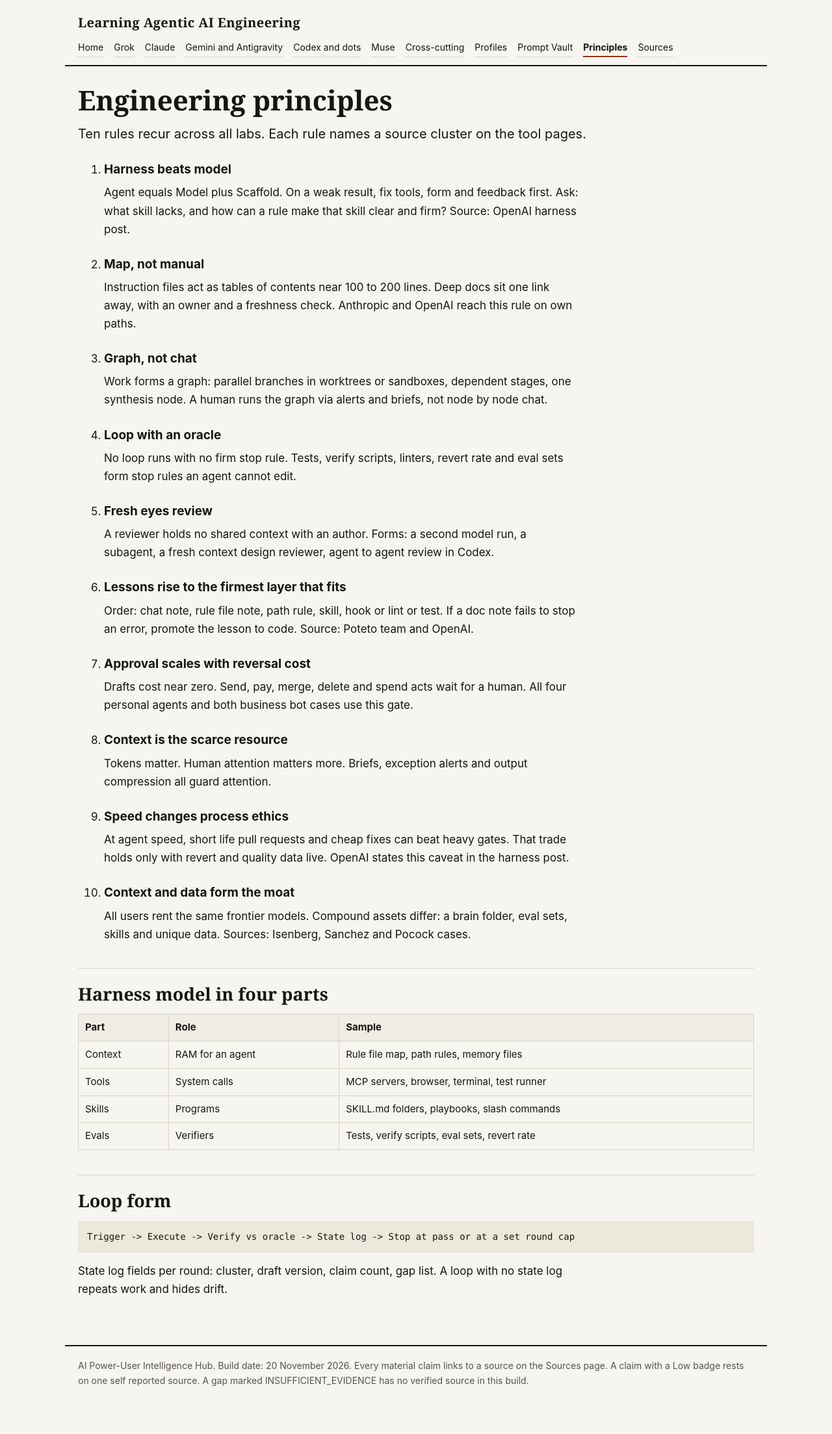
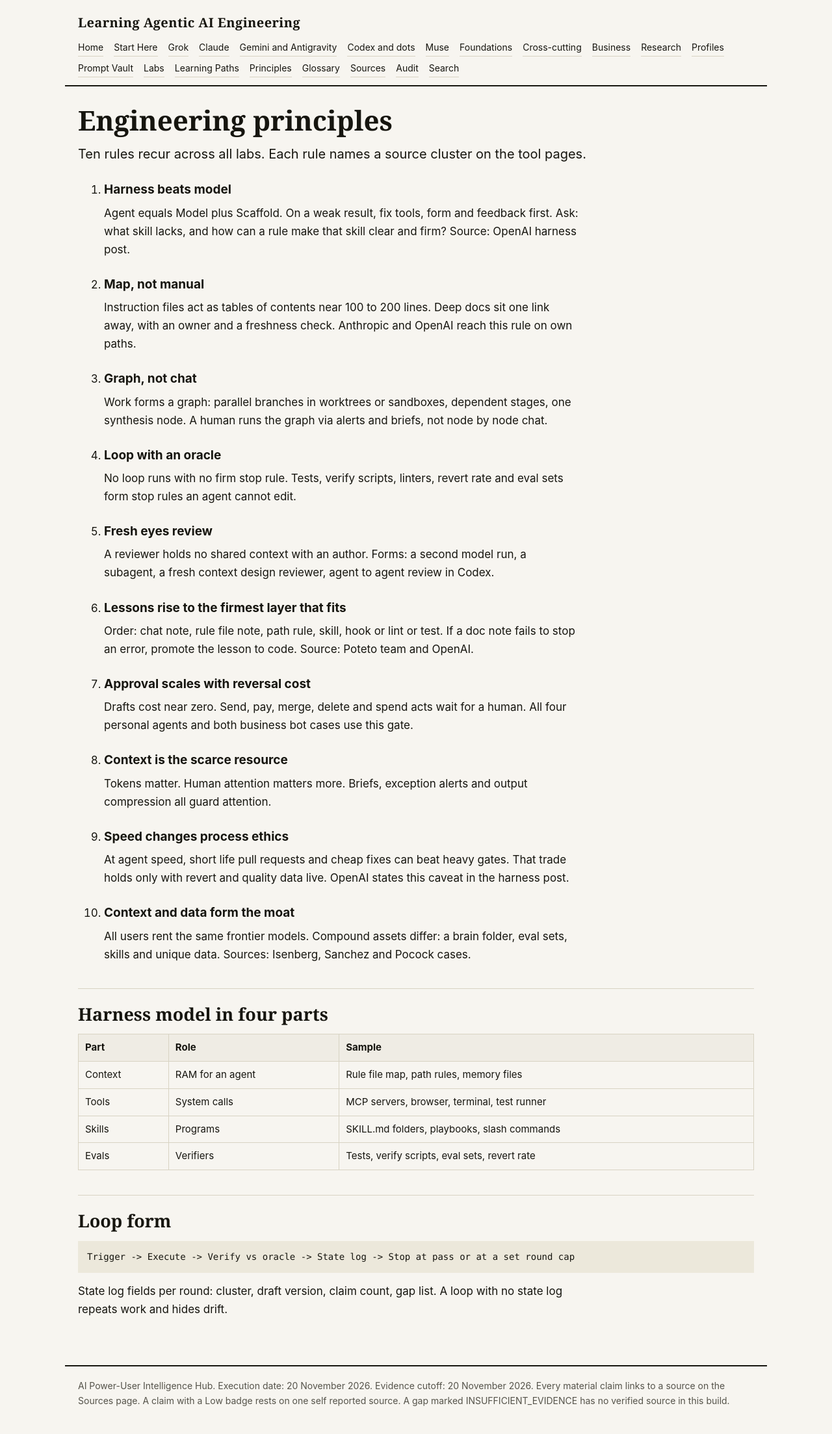
Before and after one commit to jrajath94/learning-agentic-ai-engineering, a plain HTML site: page site/principles.html in a window 1280 px wide. Shown: the whole page at 65% size. Before the commit the page ends 2176 px from the top, so only its background shows below. Drawn offline with Linux system fonts and the light colour scheme.

Commit message:
Build AI power-user intelligence hub v1

```diff
--- a/site/principles.html
+++ b/site/principles.html
@@ -4,7 +4,7 @@
 <link rel="stylesheet" href="assets/style.css"></head>
 <body>
 <header class="top"><div class="wordmark"><a href="index.html">Learning Agentic AI Engineering</a></div>
-<nav class="main"><a href="index.html">Home</a><a href="grok.html">Grok</a><a href="claude.html">Claude</a><a href="gemini-antigravity.html">Gemini and Antigravity</a><a href="codex.html">Codex and dots</a><a href="muse.html">Muse</a><a href="cross-cutting.html">Cross-cutting</a><a href="profiles.html">Profiles</a><a href="prompts.html">Prompt Vault</a><a href="principles.html" aria-current="page">Principles</a><a href="sources.html">Sources</a></nav></header>
+<nav class="main"><a href="index.html">Home</a><a href="start.html">Start Here</a><a href="grok.html">Grok</a><a href="claude.html">Claude</a><a href="gemini-antigravity.html">Gemini and Antigravity</a><a href="codex.html">Codex and dots</a><a href="muse.html">Muse</a><a href="foundations.html">Foundations</a><a href="cross-cutting.html">Cross-cutting</a><a href="business.html">Business</a><a href="research.html">Research</a><a href="profiles.html">Profiles</a><a href="prompts.html">Prompt Vault</a><a href="labs.html">Labs</a><a href="paths.html">Learning Paths</a><a href="principles.html">Principles</a><a href="glossary.html">Glossary</a><a href="sources.html">Sources</a><a href="audit.html">Audit</a><a href="search.html">Search</a></nav></header>
 <main>
 <h1>Engineering principles</h1>
 <p class="lede">Ten rules recur across all labs. Each rule names a source cluster on the tool pages.</p>
@@ -32,5 +32,6 @@
 <p>State log fields per round: cluster, draft version, claim count, gap list. A loop with no state log repeats work and hides drift.</p>
 
 </main>
-<footer class="site">AI Power-User Intelligence Hub. Build date: 20 November 2026. Every material claim links to a source on the Sources page. A claim with a Low badge rests on one self reported source. A gap marked INSUFFICIENT_EVIDENCE has no verified source in this build.</footer>
+<footer class="site">AI Power-User Intelligence Hub. Execution date: 20 November 2026. Evidence cutoff: 20 November 2026. Every material claim links to a source on the Sources page. A claim with a Low badge rests on one self reported source. A gap marked INSUFFICIENT_EVIDENCE has no verified source in this build.</footer>
+<script src="assets/site.js"></script>
 </body></html>
```
